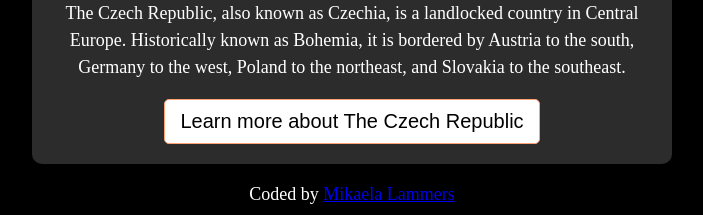
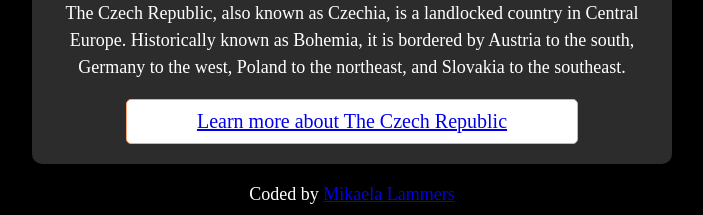
Before and after one commit to Mik0402/CZ-travel, a plain HTML site: page index.html in a window 1280 px wide. Shown: the part 680-895 px from the top of the page, without its empty margins (288-991 px from the left). Drawn offline with Linux system fonts and the light colour scheme.

Commit message:
updating links

```diff
--- a/index.html
+++ b/index.html
@@ -38,7 +38,7 @@
         to the south, Germany to the west, Poland to the northeast, and Slovakia
         to the southeast.
       </p>
-      <button>Learn more about The Czech Republic</button>
+      <a href="https://www.lonelyplanet.com/czech-republic" target="_blank" class="learnMore">Learn more about The Czech Republic</a>
     </div>
     <footer>Coded by <a href="blank">Mikaela Lammers</a></footer>
     <script>
--- a/style.css
+++ b/style.css
@@ -16,7 +16,7 @@ body {
     font-size: 18px;
     line-height: 1.5;
   }
-  button {
+  .learnMore, button {
     border-radius: 5px;
     padding: 10px 15px;
     display: block;
@@ -26,7 +26,10 @@ body {
     font-size: 20px;
     transition: all 150ms ease-in-out;
   }
-  button:hover {
+  .learnMore {
+    max-width: 70%;
+  }
+  a:hover {
     background: #ffa276;
     cursor: pointer;
   }
```
